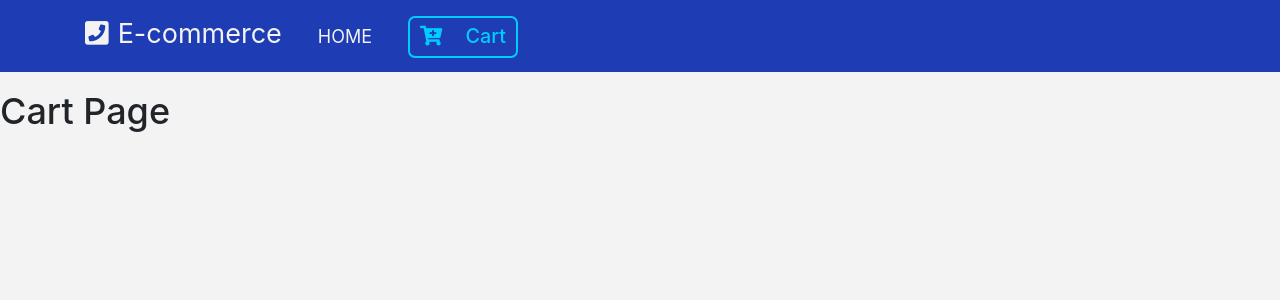
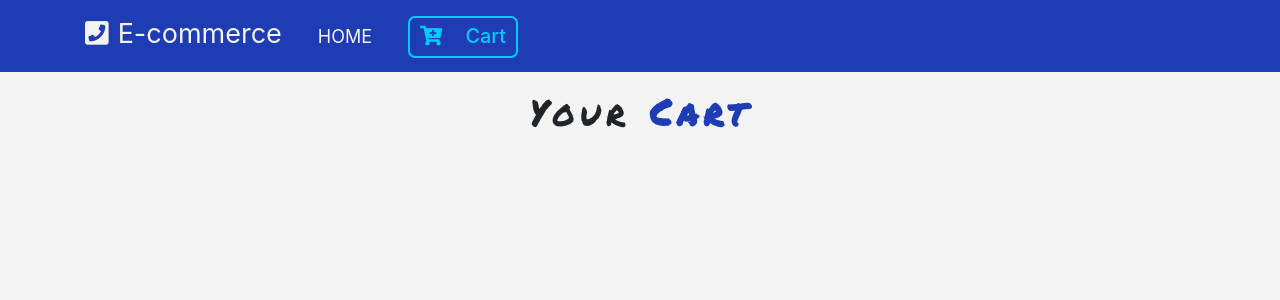
Before and after one commit to pedrofrohmut/ecommerce-sandbox-react, a React (Create React App) app: page /cart in a window 1280 px wide. Shown: the top 300 px of the page. Built offline with nearby package versions, Linux system fonts and the light colour scheme.

Commit message:
Cart First Commit

```diff
--- a/src/components/Title.jsx
+++ b/src/components/Title.jsx
@@ -8,7 +8,7 @@ const Title = (props) => {
     <TitleWrapper className="Title row">
       <div className="col-md-10 mx-auto text-center text-title">
         <h2 className="text-capitalize">
-          { name ? name : null}
+          { name ? name : null} {" "}
           <strong className="text-blue">{ title }</strong>
         </h2>
       </div>
--- a/src/pages/Cart.jsx
+++ b/src/pages/Cart.jsx
@@ -1,13 +1,24 @@
 import React, { Component } from "react"
+import styled from "styled-components"
+import Title from "../components/Title"
+import { withContext } from "../context/context"
 
 class Cart extends Component {
   render() {
+    const isCartEmpty = this.props.context.cart.length === 0
     return (
-      <div className="Cart">
-        <h2>Cart Page</h2>
-      </div>
+      <CartWrapper>
+        { isCartEmpty ? (
+          <Title name="Your Cart is Empty" title="" />
+        ) : (
+          <Title name="Your" title="Cart" />
+        ) }
+      </CartWrapper>
     )
   }
 }
 
-export default Cart
+const CartWrapper = styled.div`
+`
+
+export default withContext(Cart)
```
